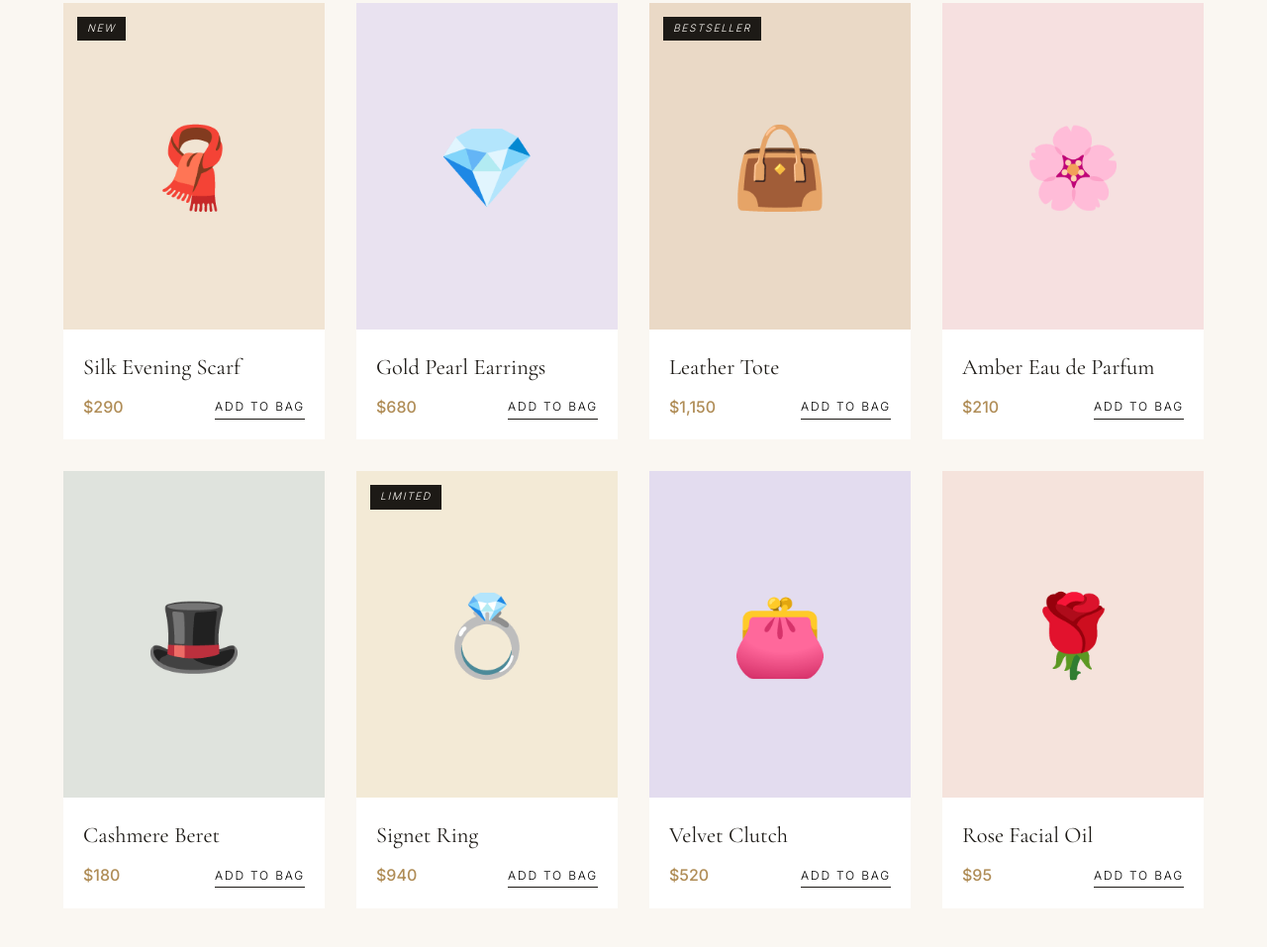
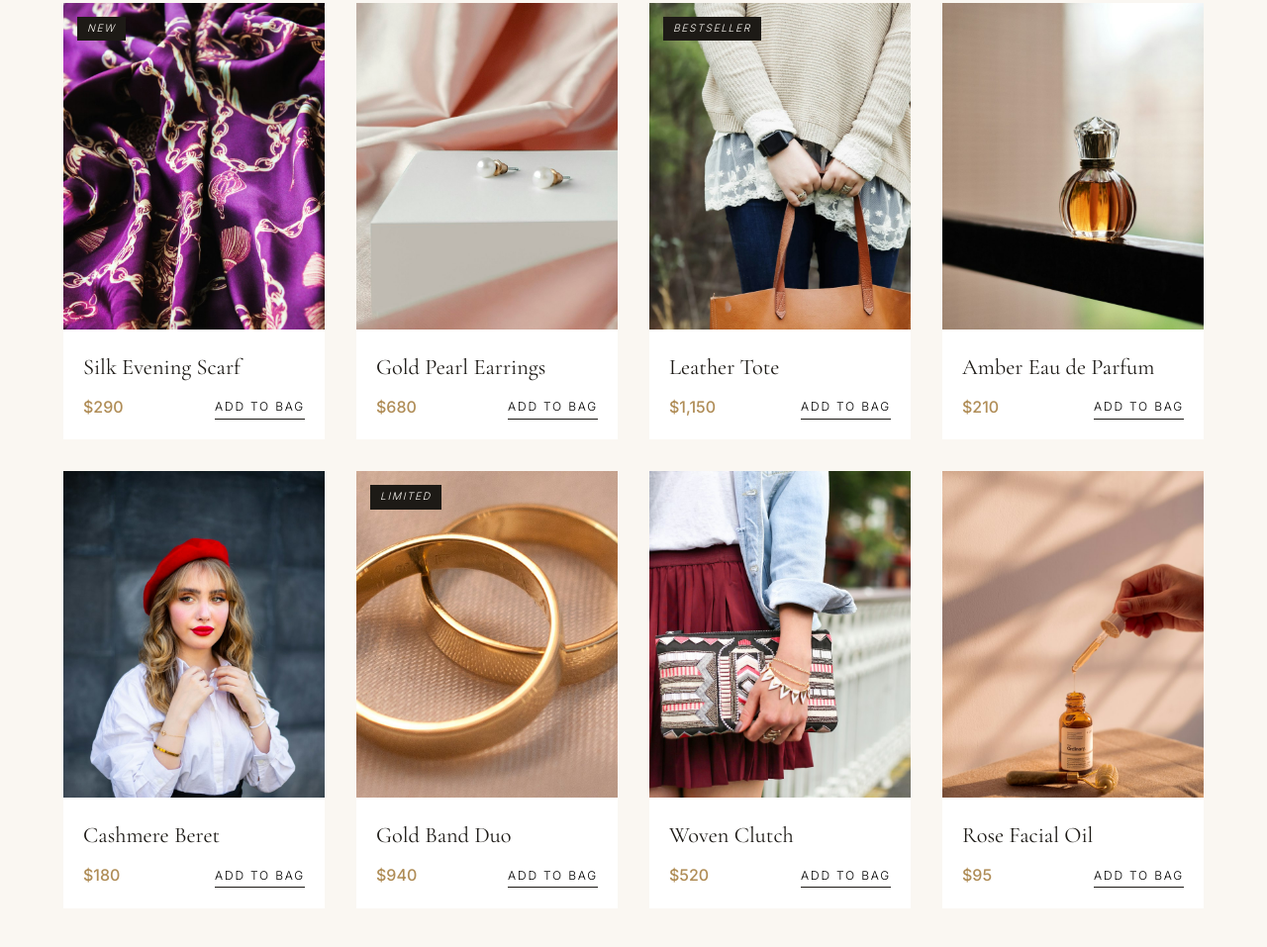
Before and after one commit to michaelfangtw/demo-pages, a plain HTML site: page index.html in a window 1280 px wide. Shown: the part 1061-2018 px from the top of the page at 99% size. Drawn offline with nearby package versions, Linux system fonts and the light colour scheme.

Commit message:
Add real product photos from Unsplash
Co-Authored-By: Claude Opus 5.5 <noreply@anthropic.com>
Claude-Session: https://claude.ai/code/session_01FSjwWp8MEJGV4MEY3suyhA

```diff
--- a/index.html
+++ b/index.html
@@ -47,10 +47,10 @@
   .grid { display: grid; grid-template-columns: repeat(auto-fill, minmax(240px, 1fr)); gap: 32px; max-width: 1200px; margin: 0 auto; }
   .card { background: var(--card); transition: transform .4s, box-shadow .4s; }
   .card:hover { transform: translateY(-6px); box-shadow: 0 20px 40px rgba(60,40,10,.1); }
-  .pic { aspect-ratio: 4/5; display: grid; place-items: center; font-size: 5rem; position: relative; overflow: hidden; }
-  .pic span { transition: transform .6s; }
-  .card:hover .pic span { transform: scale(1.15) rotate(-4deg); }
-  .tag { position: absolute; top: 14px; left: 14px; background: var(--ink); color: var(--bg); font-size: .65rem; letter-spacing: .15em; padding: 4px 10px; text-transform: uppercase; }
+  .pic { aspect-ratio: 4/5; position: relative; overflow: hidden; }
+  .pic img { width: 100%; height: 100%; object-fit: cover; display: block; transition: transform .8s; }
+  .card:hover .pic img { transform: scale(1.06); }
+  .tag { z-index: 1; position: absolute; top: 14px; left: 14px; background: var(--ink); color: var(--bg); font-size: .65rem; letter-spacing: .15em; padding: 4px 10px; text-transform: uppercase; }
   .info { padding: 20px; }
   .info h3 { font-size: 1.4rem; }
   .info .row { display: flex; justify-content: space-between; align-items: center; margin-top: 10px; }
@@ -80,7 +80,7 @@
   .drawer h2 button { background: none; border: 0; font-size: 1.5rem; }
   .items { flex: 1; overflow: auto; margin: 20px 0; }
   .item { display: flex; gap: 14px; align-items: center; padding: 14px 0; border-bottom: 1px solid var(--line); }
-  .item .mini { width: 56px; height: 56px; display: grid; place-items: center; font-size: 1.8rem; }
+  .item .mini { width: 56px; height: 70px; object-fit: cover; }
   .item div { flex: 1; }
   .qty button { width: 26px; height: 26px; border: 1px solid var(--line); background: none; }
   .total { display: flex; justify-content: space-between; font-size: 1.2rem; margin-bottom: 16px; }
@@ -144,6 +144,7 @@
 <div class="toast" id="toast"></div>
 
 <script>
+// photos: img/<id>.jpg, free from Unsplash (see README)
 // ponytail: products hardcoded, swap for a JSON file or API when the catalog grows
 const products = [
   { id: 1, name: "Silk Evening Scarf", cat: "Fashion",    price: 290,  icon: "🧣", bg: "#f1e4d3", tag: "New" },
@@ -151,8 +152,8 @@ const products = [
   { id: 3, name: "Leather Tote",        cat: "Bags",      price: 1150, icon: "👜", bg: "#ead9c6", tag: "Bestseller" },
   { id: 4, name: "Amber Eau de Parfum", cat: "Beauty",    price: 210,  icon: "🌸", bg: "#f6e0e0" },
   { id: 5, name: "Cashmere Beret",      cat: "Fashion",   price: 180,  icon: "🎩", bg: "#dfe3dd" },
-  { id: 6, name: "Signet Ring",         cat: "Jewelry",   price: 940,  icon: "💍", bg: "#f3ead6", tag: "Limited" },
-  { id: 7, name: "Velvet Clutch",       cat: "Bags",      price: 520,  icon: "👛", bg: "#e3dcef" },
+  { id: 6, name: "Gold Band Duo",       cat: "Jewelry",   price: 940,  icon: "💍", bg: "#f3ead6", tag: "Limited" },
+  { id: 7, name: "Woven Clutch",        cat: "Bags",      price: 520,  icon: "👛", bg: "#e3dcef" },
   { id: 8, name: "Rose Facial Oil",     cat: "Beauty",    price: 95,   icon: "🌹", bg: "#f5e3dc" },
 ];
 
@@ -170,7 +171,7 @@ function renderFilters() {
 function renderGrid() {
   $("grid").innerHTML = products.filter(p => filter === "All" || p.cat === filter).map(p => `
     <div class="card">
-      <div class="pic" style="background:${p.bg}">${p.tag ? `<i class="tag">${p.tag}</i>` : ""}<span>${p.icon}</span></div>
+      <div class="pic" style="background:${p.bg}">${p.tag ? `<i class="tag">${p.tag}</i>` : ""}<img src="img/${p.id}.jpg" alt="${p.name}" loading="lazy"></div>
       <div class="info">
         <h3>${p.name}</h3>
         <div class="row"><span class="price">${money(p.price)}</span>
@@ -186,7 +187,7 @@ function renderCart() {
   $("total").textContent = money(lines.reduce((s, [p, q]) => s + p.price * q, 0));
   $("items").innerHTML = lines.length ? lines.map(([p, q]) => `
     <div class="item">
-      <span class="mini" style="background:${p.bg}">${p.icon}</span>
+      <img class="mini" src="img/${p.id}.jpg" alt="" style="background:${p.bg}">
       <div><b style="font-weight:500">${p.name}</b><br><span class="price">${money(p.price)}</span></div>
       <span class="qty"><button onclick="change(${p.id},-1)">−</button> ${q} <button onclick="change(${p.id},1)">+</button></span>
     </div>`).join("") : `<p class="empty">Your bag is empty.</p>`;
```
Also changed, not shown: img/1.jpg (added), img/2.jpg (added), img/3.jpg (added), img/4.jpg (added), img/5.jpg (added), img/6.jpg (added), img/7.jpg (added), img/8.jpg (added), 1 other file.
